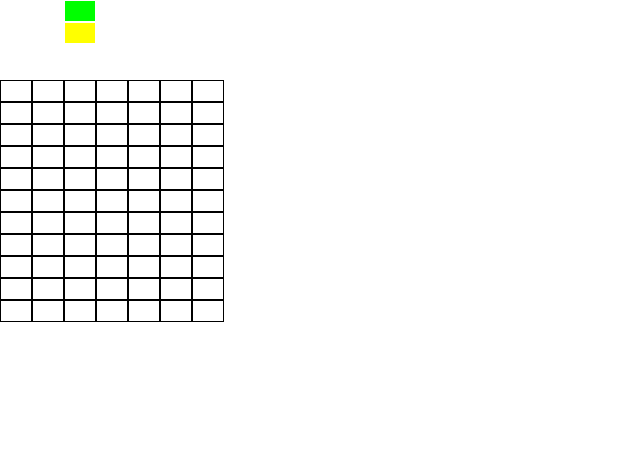
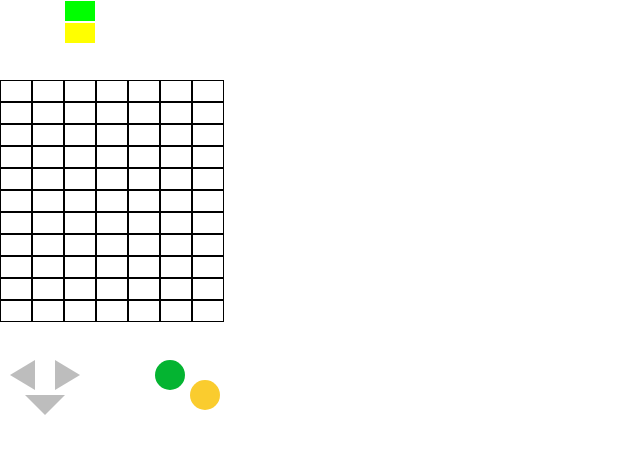
Before and after one commit to yuyasat/poject-react, a React (Create React App) app: page / in a window 1280 px wide. Shown: the top 454 px of the page, without its empty margins (0-640 px from the left). Built offline with nearby package versions, Linux system fonts and the light colour scheme.

Commit message:
implement Controller

```diff
--- /dev/null
+++ b/src/components/Controller.scss
@@ -0,0 +1,9 @@
+.ControllerButtomWrap {
+  width: 220px;
+  height: 35px;
+}
+
+.Clear {
+  clear: both;
+  height: 10px;
+}
--- /dev/null
+++ b/src/components/Controller.tsx
@@ -0,0 +1,20 @@
+import React from 'react'
+import ControllerButton from './ControllerButton'
+import './Controller.scss';
+
+const Controller = (props: any) => {
+  return (
+    <div>
+      <div className='ControllerButtomWrap'>
+        <ControllerButton keyName='Left' onClick={props.onKeyDown} />
+        <ControllerButton keyName='Right' onClick={props.onKeyDown} />
+        <ControllerButton keyName='X' onClick={props.onKeyDown} />
+        <ControllerButton keyName='Z' onClick={props.onKeyDown} />
+        <div className='Clear' />
+      </div>
+      <ControllerButton keyName='Down' onClick={props.onKeyDown} />
+    </div>
+  )
+}
+
+export default Controller
--- /dev/null
+++ b/src/components/ControllerButton.scss
@@ -0,0 +1,51 @@
+.ButtonLeft {
+  float: left;
+  width: 0;
+  height: 0;
+  margin-left: -15px;
+  margin-right: 20px;
+  border-top: 15px solid transparent;
+  border-right: 25px solid #bdbdbd;
+  border-bottom: 15px solid transparent;
+  border-left: 25px solid transparent;
+}
+
+.ButtonRight {
+  float: left;
+  width: 0;
+  height: 0;
+  border-top: 15px solid transparent;
+  border-right: 25px solid transparent;
+  border-bottom: 15px solid transparent;
+  border-left: 25px solid #bdbdbd;
+}
+
+.ButtonDown {
+  width: 0;
+  height: 0;
+  margin-left: 25px;
+  border-top: 20px solid #bdbdbd;
+  border-right: 20px solid transparent;
+  border-bottom: 20px solid transparent;
+  border-left: 20px solid transparent;
+}
+
+.ButtonX {
+  float: right;
+  background-color: #facc2e;
+  border-radius: 50%;
+  height: 30px;
+  width: 30px;
+  text-align: center;
+  margin-top: 20px;
+  margin-left: 5px;
+}
+
+.ButtonZ {
+  float: right;
+  background-color: #04b431;
+  border-radius: 50%;
+  height: 30px;
+  width: 30px;
+  text-align: center;
+}
--- /dev/null
+++ b/src/components/ControllerButton.tsx
@@ -0,0 +1,20 @@
+import React from 'react'
+import KeyCode from '../modules/KeyCode'
+import './ControllerButton.scss';
+
+interface Props {
+  keyName: 'Left' | 'Up' | 'Right' | 'Down' | 'X' | 'Z';
+  onClick: any;
+}
+
+const ControllerButton = (props: Props) => {
+  const handleClick = () => {
+    const _keyName = props.keyName.toLowerCase() as 'left' | 'up' | 'right' | 'down' | 'x' | 'z'
+    props.onClick({ keyCode: KeyCode[_keyName] })
+  }
+  return (
+    <div className={`Button${props.keyName}`} onClick={handleClick} />
+  )
+}
+
+export default ControllerButton
--- a/src/components/Field.tsx
+++ b/src/components/Field.tsx
@@ -9,6 +9,7 @@ import { TopState } from '../Types';
 import { getMovedFirstColumn, getMovedSecondColumn, getRotatedSecondColumn, getRotatedSecondRow } from '../modules/KeyOperation';
 import KeyCode from '../modules/KeyCode';
 import { allocateGrids, countColor, deleteColor, getDropedGridStates, isColumnFilled } from '../modules/GameAlgorithm';
+import Controller from './Controller';
 
 const getInitialColor = (j: number, i: number, topState: any) => {
   if (i === GameSetting.initialColumn && j === GameSetting.initialSecondRow) {
@@ -265,6 +266,7 @@ const Field = () => {
           {grids}
         </div>
       </div>
+      <Controller onKeyDown={handleKeyDown} />
     </div>
   )
 }
```
